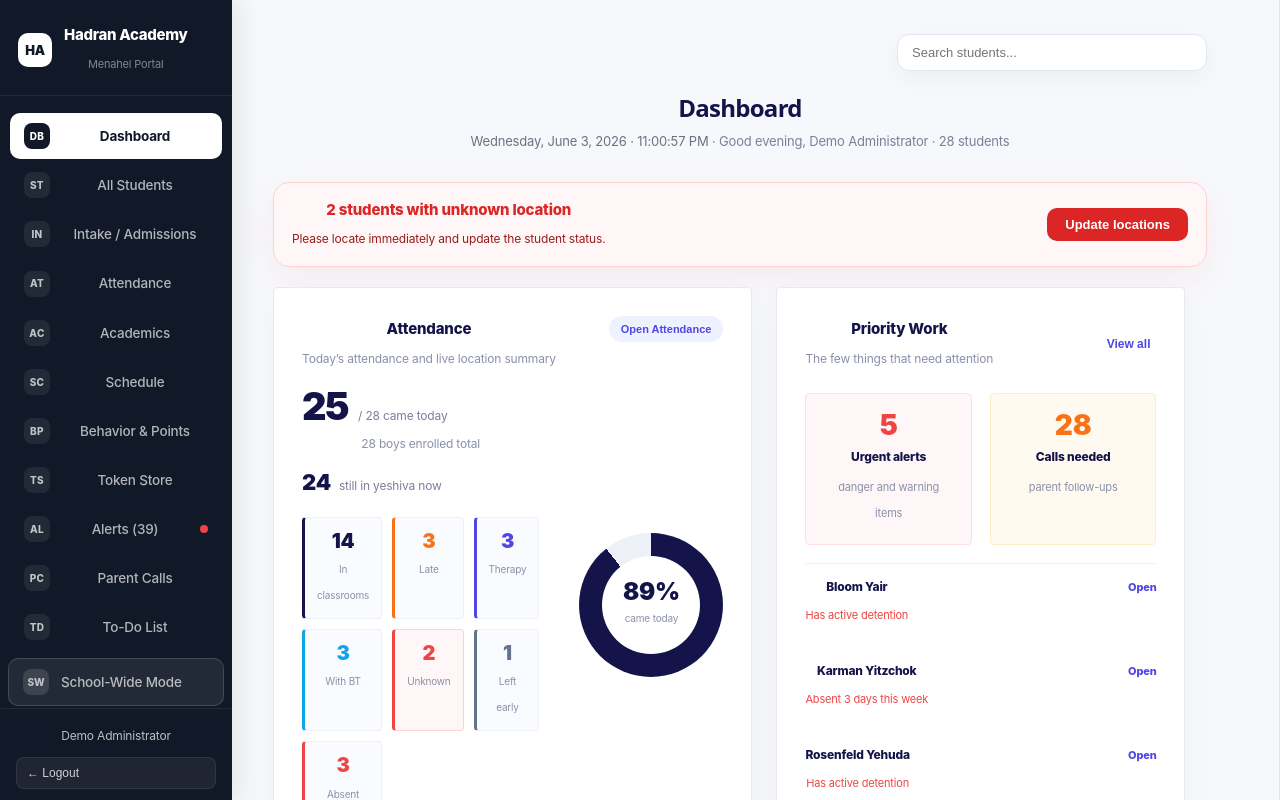
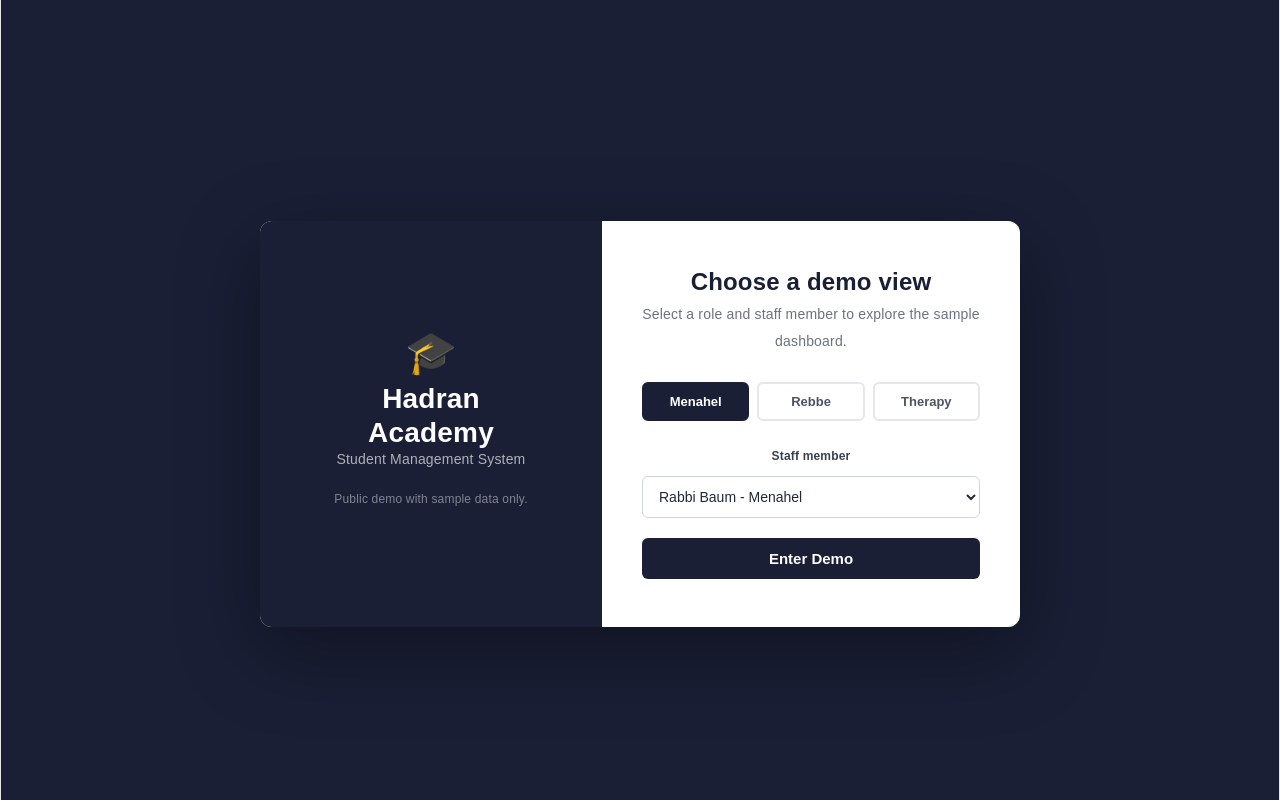
Before and after one commit to akivaklein/school-dashboard, a React (Vite) app: page / in a window 1280 px wide. Shown: the top 800 px of the page. Built offline with nearby package versions, Linux system fonts and the light colour scheme.

Commit message:
Add public demo role chooser

```diff
--- a/src/components/Dashboard.tsx
+++ b/src/components/Dashboard.tsx
@@ -2237,7 +2237,59 @@ function AttendancePage({ students, setStudents, role, attFilter, setAttFilter,
   )
 }
 
+function DemoAccessPage({ onEnter }) {
+  const [role, setRole] = useState('admin')
+  const availableStaff = STAFF.filter(staff =>
+    role === 'admin'
+      ? ['Menahel', 'Sgan Menahel', 'Mashgiach'].includes(staff.role)
+      : role === 'teacher'
+        ? staff.role === 'Teacher'
+        : ['Speech Therapist', 'OT', 'Counselor', 'Therapist', 'BT'].includes(staff.role)
+  )
+  const [staffId, setStaffId] = useState(availableStaff[0].id)
+
+  function chooseRole(nextRole) {
+    const nextStaff = STAFF.find(staff =>
+      nextRole === 'admin'
+        ? ['Menahel', 'Sgan Menahel', 'Mashgiach'].includes(staff.role)
+        : nextRole === 'teacher'
+          ? staff.role === 'Teacher'
+          : ['Speech Therapist', 'OT', 'Counselor', 'Therapist', 'BT'].includes(staff.role)
+    )
+    setRole(nextRole)
+    setStaffId(nextStaff.id)
+  }
+
+  return (
+    <main style={{ minHeight: '100vh', background: '#1a1f36', display: 'grid', placeItems: 'center', padding: 24, fontFamily: "'DM Sans', sans-serif" }}>
+      <section style={{ width: 'min(100%, 760px)', display: 'grid', gridTemplateColumns: 'minmax(0, 0.9fr) minmax(0, 1.1fr)', background: '#fff', borderRadius: 12, overflow: 'hidden', boxShadow: '0 24px 80px rgba(0,0,0,0.4)' }}>
+        <div style={{ padding: '48px 36px', background: '#1a1f36', color: '#fff', display: 'flex', flexDirection: 'column', justifyContent: 'center' }}>
+          <div style={{ fontSize: 42, marginBottom: 16 }}>🎓</div>
+          <div style={{ fontSize: 28, fontWeight: 800, lineHeight: 1.2 }}>Hadran<br />Academy</div>
+          <p style={{ color: 'rgba(255,255,255,0.65)', fontSize: 14, lineHeight: 1.5 }}>Student Management System</p>
+          <p style={{ color: 'rgba(255,255,255,0.45)', fontSize: 12, lineHeight: 1.5, marginTop: 20 }}>Public demo with sample data only.</p>
+        </div>
+        <div style={{ padding: '48px 40px' }}>
+          <div style={{ fontSize: 24, fontWeight: 800, color: '#1a1f36' }}>Choose a demo view</div>
+          <p style={{ color: '#6b7280', fontSize: 14, margin: '6px 0 28px' }}>Select a role and staff member to explore the sample dashboard.</p>
+          <div style={{ display: 'grid', gridTemplateColumns: 'repeat(3, 1fr)', gap: 8, marginBottom: 22 }}>
+            {[['admin', 'Menahel'], ['teacher', 'Rebbe'], ['therapist', 'Therapy']].map(([value, label]) => (
+              <button key={value} onClick={() => chooseRole(value)} style={{ padding: '10px 6px', borderRadius: 6, border: `2px solid ${role === value ? '#1a1f36' : '#e5e7eb'}`, background: role === value ? '#1a1f36' : '#fff', color: role === value ? '#fff' : '#4b5563', fontSize: 13, fontWeight: 700, cursor: 'pointer' }}>{label}</button>
+            ))}
+          </div>
+          <label style={{ display: 'block', color: '#374151', fontSize: 12, fontWeight: 700, marginBottom: 7 }}>Staff member</label>
+          <select value={staffId} onChange={event => setStaffId(event.target.value)} style={{ width: '100%', boxSizing: 'border-box', padding: '11px 12px', borderRadius: 6, border: '1px solid #d1d5db', background: '#fff', color: '#1f2937', fontSize: 14, marginBottom: 20 }}>
+            {availableStaff.map(staff => <option key={staff.id} value={staff.id}>{staff.name} - {staff.role}</option>)}
+          </select>
+          <button onClick={() => onEnter(role, STAFF.find(staff => staff.id === staffId).name)} style={{ width: '100%', padding: 12, border: 0, borderRadius: 6, background: '#1a1f36', color: '#fff', fontSize: 15, fontWeight: 700, cursor: 'pointer' }}>Enter Demo</button>
+        </div>
+      </section>
+    </main>
+  )
+}
+
 export default function Dashboard() {
+  const [hasSelectedDemoView, setHasSelectedDemoView] = useState(false)
   const [role, setRole] = useState('admin')
   const [userName, setUserName] = useState('Demo Administrator')
   const [page, setPage] = useState('dashboard')
@@ -2318,6 +2370,15 @@ export default function Dashboard() {
     }))
     setUnknownNotes(prev => ({ ...prev, [studentId]: '' }))
     if (students.filter(s => s.status === 'unknown' && s.id !== studentId).length === 0) setShowUnknownPopup(false)
+  }
+
+  if (!hasSelectedDemoView) {
+    return <DemoAccessPage onEnter={(selectedRole, selectedName) => {
+      setRole(selectedRole)
+      setUserName(selectedName)
+      setTeacherClass(TEACHER_CLASS_MAP[selectedName] || null)
+      setHasSelectedDemoView(true)
+    }} />
   }
 
   if (teachingMode) return <TeachingMode students={students} setStudents={setStudents} onExit={() => setTeachingMode(false)} isAdmin={role === 'admin'} />
```
